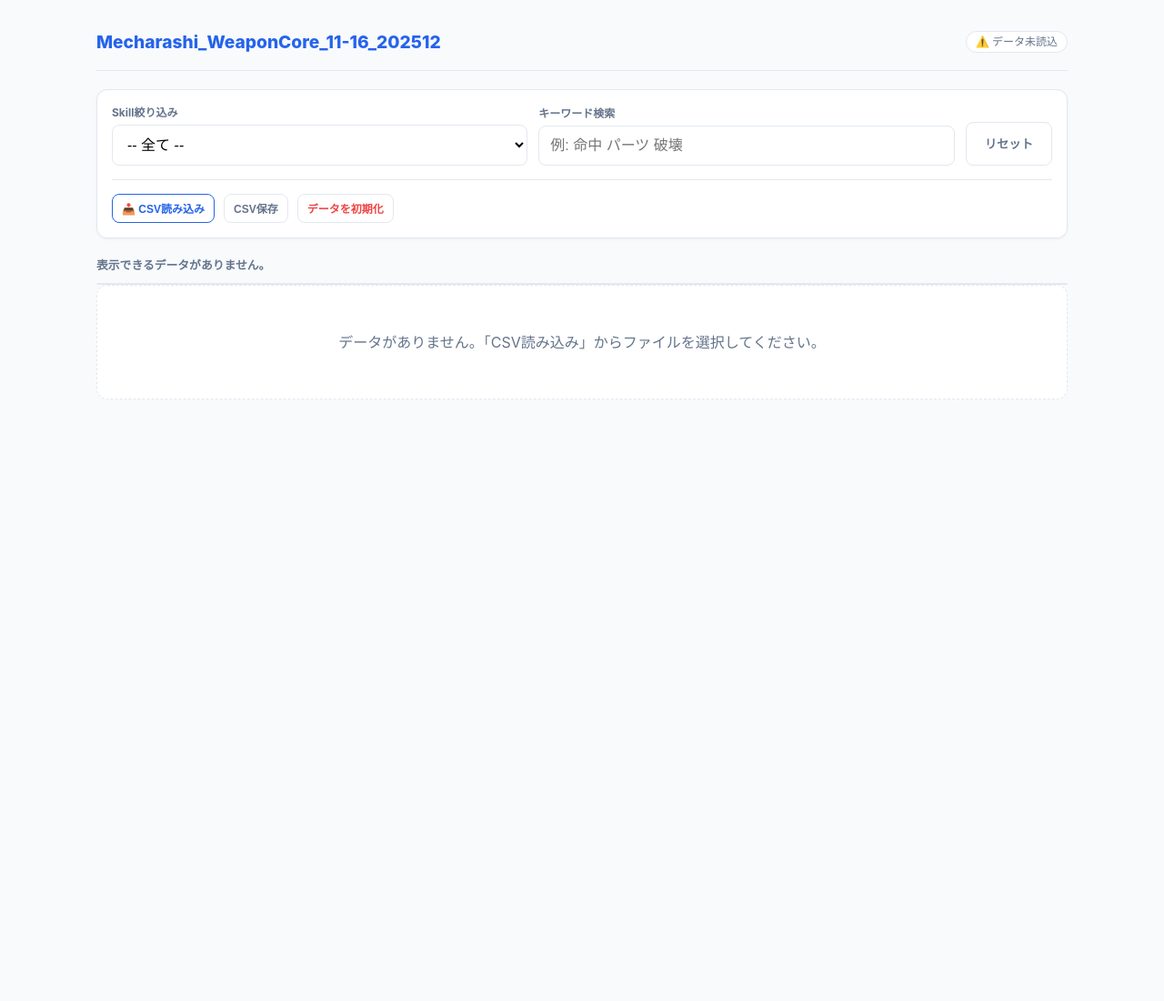
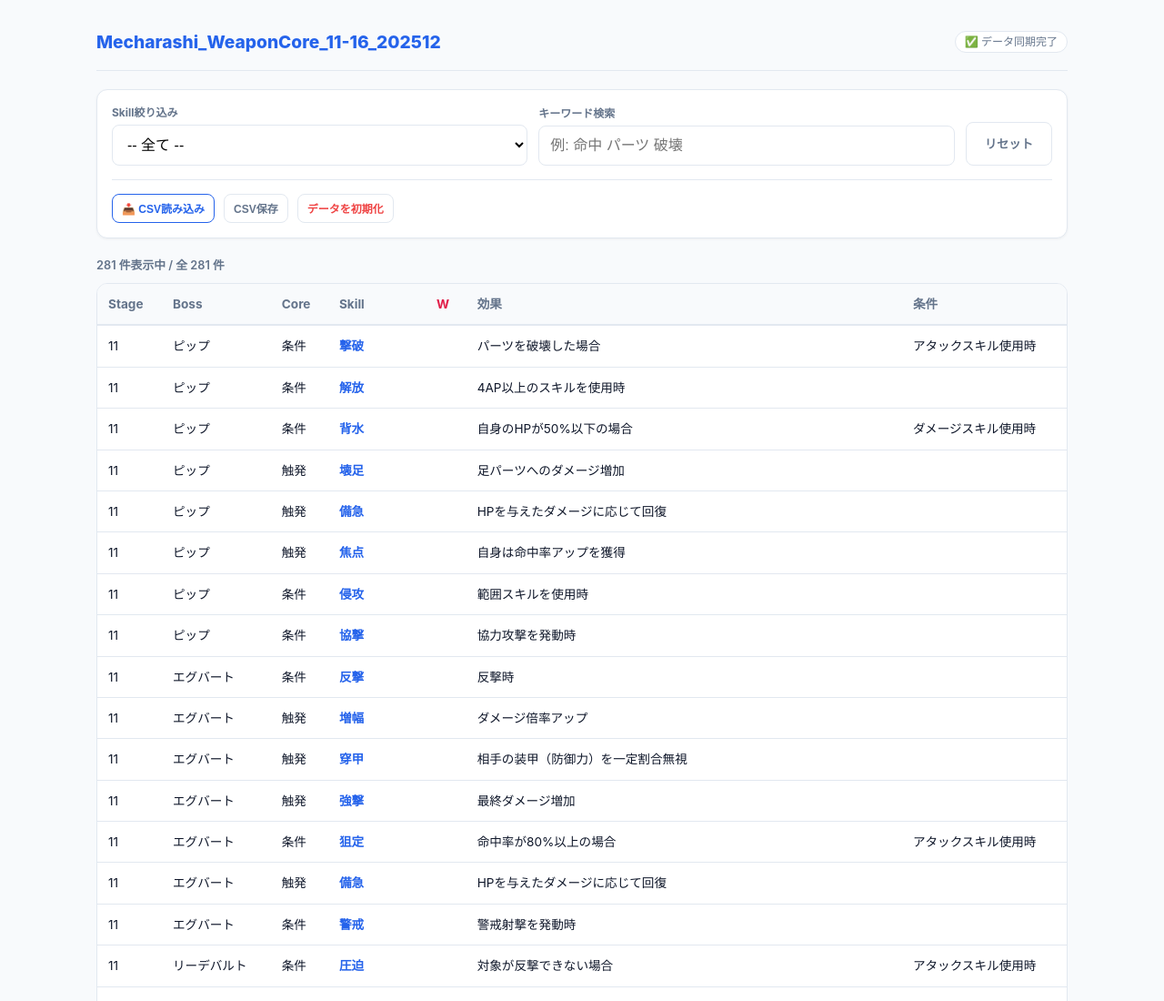
Before and after one commit to jyamaiken/mecharashi-weaponcore-search, a plain HTML site: page index.html in a window 1280 px wide. Shown: the top 1100 px of the page at 91% size. Before the commit the page ends 800 px from the top, so only its background shows below. Drawn offline with Linux system fonts and the light colour scheme.

Commit message:
Update index.html

```diff
--- a/index.html
+++ b/index.html
@@ -63,7 +63,6 @@
             border: 1px solid var(--border-color);
         }
 
-        /* 検索・フィルターエリア */
         .controls-card {
             background: #fff;
             padding: 16px;
@@ -151,7 +150,6 @@
             line-height: 1.2;
         }
 
-        /* PCテーブル表示 */
         @media (min-width: 601px) {
             .table-view {
                 overflow-x: auto;
@@ -185,7 +183,6 @@
             .mobile-card { display: none; }
         }
 
-        /* モバイルカード表示 */
         @media (max-width: 600px) {
             table { display: none; }
             .mobile-card {
@@ -258,12 +255,18 @@
 
     <div id="displayArea" class="table-view"></div>
 
-    <div id="emptyMessage" class="no-data" style="display: none;">条件に一致するデータはありません。CSVを読み込んでください。</div>
+    <div id="emptyMessage" class="no-data" style="display: none;">条件に一致するデータはありません。</div>
 </div>
 
 <script>
-    // キーを刷新し、以前の「ゴミ」データを強制的にパージ
-    const STORAGE_KEY = 'mecharashi_search_v2025_ultimate_clean';
+    /**
+     * GitHub リポジトリの CSV URL
+     * ファイル名を mecharashi-weaponcore-202512.csv に更新しました
+     */
+    const GITHUB_CSV_URL = 'https://raw.githubusercontent.com/jyamaiken/mecharashi-weaponcore-search/main/mecharashi-weaponcore-202512.csv';
+
+    // ストレージキー（キャッシュ更新のため末尾に _v2 を付与）
+    const STORAGE_KEY = 'mecharashi_search_data_v202512_v2';
     const STAGE_IDX = 0;
     const SKILL_IDX = 3;
     const W_IDX = 4;
@@ -271,33 +274,47 @@
     let headers = ["Stage", "Boss", "Core", "Skill", "W", "効果", "条件"];
     let records = [];
 
-    // 初期データはヘッダーのみ（0件）
-    const initialCSV = `Stage,Boss,Core,Skill,W,効果,条件`;
+    window.onload = async () => {
+        const saved = localStorage.getItem(STORAGE_KEY);
 
-    window.onload = () => {
-        const saved = localStorage.getItem(STORAGE_KEY);
-        // 保存データがあり、かつヘッダー以外の行が存在する場合のみ読み込む
         if (saved && saved.split('\n').length > 1) {
-            document.getElementById('dataStatus').textContent = "📂 保存データを表示中";
+            document.getElementById('dataStatus').textContent = "📂 保存データ読込完了";
             parse(saved);
         } else {
-            document.getElementById('dataStatus').textContent = "⚠️ データ未読込";
-            parse(initialCSV);
+            // 保存データがない場合は GitHub から取得
+            await fetchDefaultData();
         }
     };
 
+    // GitHub から CSV を自動取得
+    async function fetchDefaultData() {
+        document.getElementById('dataStatus').textContent = "🌐 GitHub からデータを取得中...";
+        try {
+            const response = await fetch(GITHUB_CSV_URL);
+            if (!response.ok) throw new Error('CSV の取得に失敗しました。ファイル名が正しいか確認してください。');
+            const content = await response.text();
+
+            // 取得成功したらパースして保存
+            localStorage.setItem(STORAGE_KEY, content);
+            document.getElementById('dataStatus').textContent = "✅ データ同期完了";
+            parse(content);
+        } catch (error) {
+            console.error('Fetch error:', error);
+            document.getElementById('dataStatus').textContent = "⚠️ 外部データ取得失敗";
+            // ヘッダーのみ表示
+            parse(`Stage,Boss,Core,Skill,W,効果,条件`);
+        }
+    }
+
     function parse(text) {
-        // 空白行を排除し、正確に行を分割
         const lines = text.trim().split(/\r?\n/).filter(l => l.trim() !== "");
         if (lines.length === 0) return;
 
         headers = lines[0].split(',').map(h => h.trim());
 
-        // ヘッダーのみの場合は records を空にする
         if (lines.length > 1) {
             records = lines.slice(1).map(line => {
                 const cells = line.split(',').map(c => c.trim());
-                // Stage列を数値化（ソートや表示の正規化）
                 if (cells[STAGE_IDX]) {
                     const m = cells[STAGE_IDX].match(/^\d+/);
                     if (m) cells[STAGE_IDX] = m[0];
@@ -315,7 +332,7 @@
     function updateFilterUI() {
         const select = document.getElementById('skillSelect');
         const prev = select.value;
-        const skills = [...new Set(records.map(r => r[SKILL_IDX]))].filter(s => s && s !== "0" && s !== "").sort();
+        const skills = [...new Set(records.map(r => r[SKILL_IDX]))].filter(s => s && s !== "0").sort();
         select.innerHTML = '<option value="">-- 全て --</option>';
         skills.forEach(s => {
             const opt = document.createElement('option');
@@ -343,19 +360,15 @@
         const empty = document.getElementById('emptyMessage');
 
         if (records.length === 0) {
-            info.textContent = "表示できるデータがありません。";
+            info.textContent = "";
             container.innerHTML = "";
             empty.style.display = "block";
-            empty.textContent = "データがありません。「CSV読み込み」からファイルを選択してください。";
             return;
         }
 
         info.textContent = `${filtered.length} 件表示中 / 全 ${records.length} 件`;
         container.innerHTML = "";
         empty.style.display = filtered.length === 0 ? "block" : "none";
-        if (filtered.length === 0) {
-            empty.textContent = "条件に一致するデータはありません。";
-        }
 
         if (filtered.length === 0) return;
 
@@ -416,27 +429,25 @@
         return h;
     }
 
-    // 検索フィルターのリセット機能
+    // フィルターのリセット
     document.getElementById('resetBtn').onclick = () => {
         document.getElementById('skillSelect').value = "";
         document.getElementById('effectInput').value = "";
         render();
     };
 
-    // CSVファイルの読み込みとローカルストレージへの保存
+    // 手動読み込み
     document.getElementById('csvFile').onchange = (e) => {
         const file = e.target.files[0];
         if (!file) return;
         const reader = new FileReader();
         reader.onload = (ev) => {
             const content = ev.target.result;
-            // ローカルストレージに即座に保存（キャッシュ保持）
             localStorage.setItem(STORAGE_KEY, content);
-            document.getElementById('dataStatus').textContent = "📂 ファイル読込完了 (自動保存しました)";
+            document.getElementById('dataStatus').textContent = "📂 手動読込完了 (保存されました)";
             parse(content);
         };
         reader.readAsText(file);
-        // 同じファイルを連続で選択できるように入力をリセット
         e.target.value = "";
     };
 
@@ -449,11 +460,9 @@
         a.href = url; a.download = `Mecharashi_Export.csv`; a.click();
     }
 
-    // キャッシュを削除し、完全に0件の状態にリセット
     function clearSavedData() {
-        if (confirm("ブラウザに保存された全てのデータを削除し、空の状態に戻しますか？")) {
+        if (confirm("全てのキャッシュを削除し、GitHub から最新データを取得し直しますか？")) {
             localStorage.removeItem(STORAGE_KEY);
-            // ページをリロードして初期化を実行
             location.reload();
         }
     }
```
